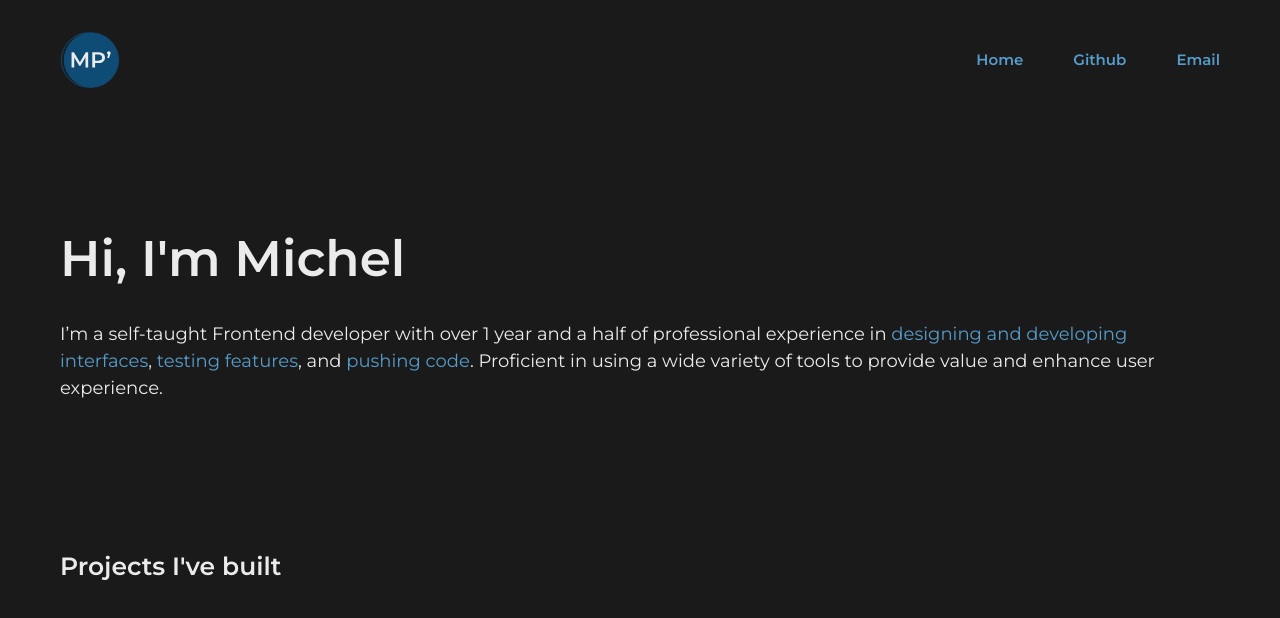
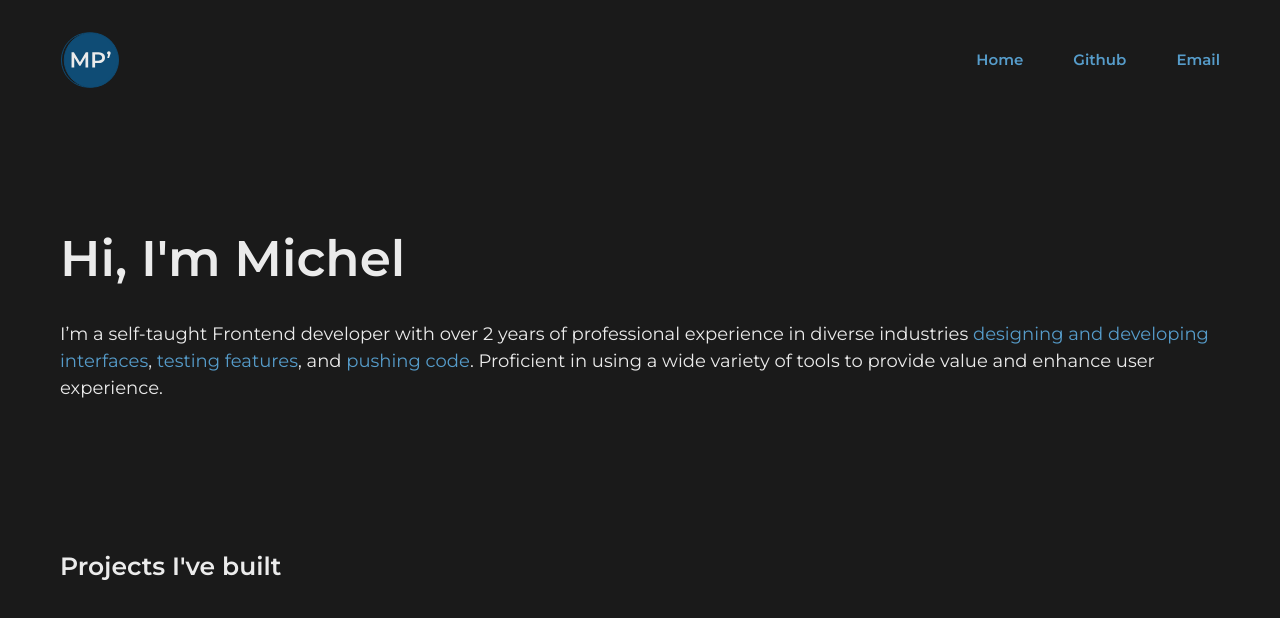
Before and after one commit to Michelpinto/portfolio-reactjs, a React (Create React App) app: page / in a window 1280 px wide. Shown: the top 618 px of the page. Built offline with nearby package versions, Linux system fonts and the light colour scheme.

Commit message:
changing content

```diff
--- a/src/components/Hero/Hero.jsx
+++ b/src/components/Hero/Hero.jsx
@@ -5,8 +5,8 @@ const Hero = () => {
     <Container>
       <Title>Hi, I'm Michel</Title>
       <p>
-        I’m a self-taught Frontend developer with over 1 year and a half of
-        professional experience in{' '}
+        I’m a self-taught Frontend developer with over 2 years of professional
+        experience in diverse industries{' '}
         <span>designing and developing interfaces</span>,{' '}
         <span>testing features</span>, and <span>pushing code</span>. Proficient
         in using a wide variety of tools to provide value and enhance user
```
